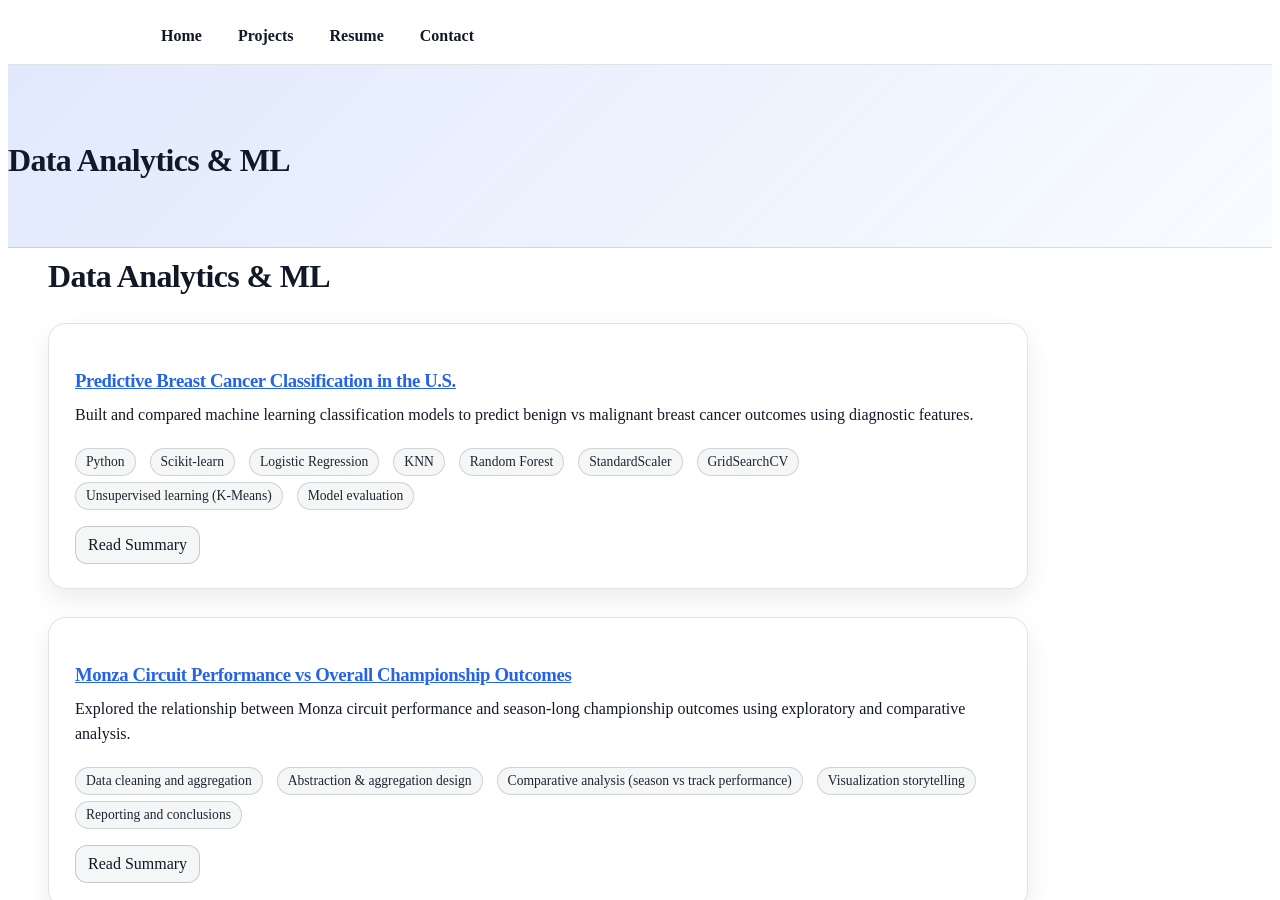
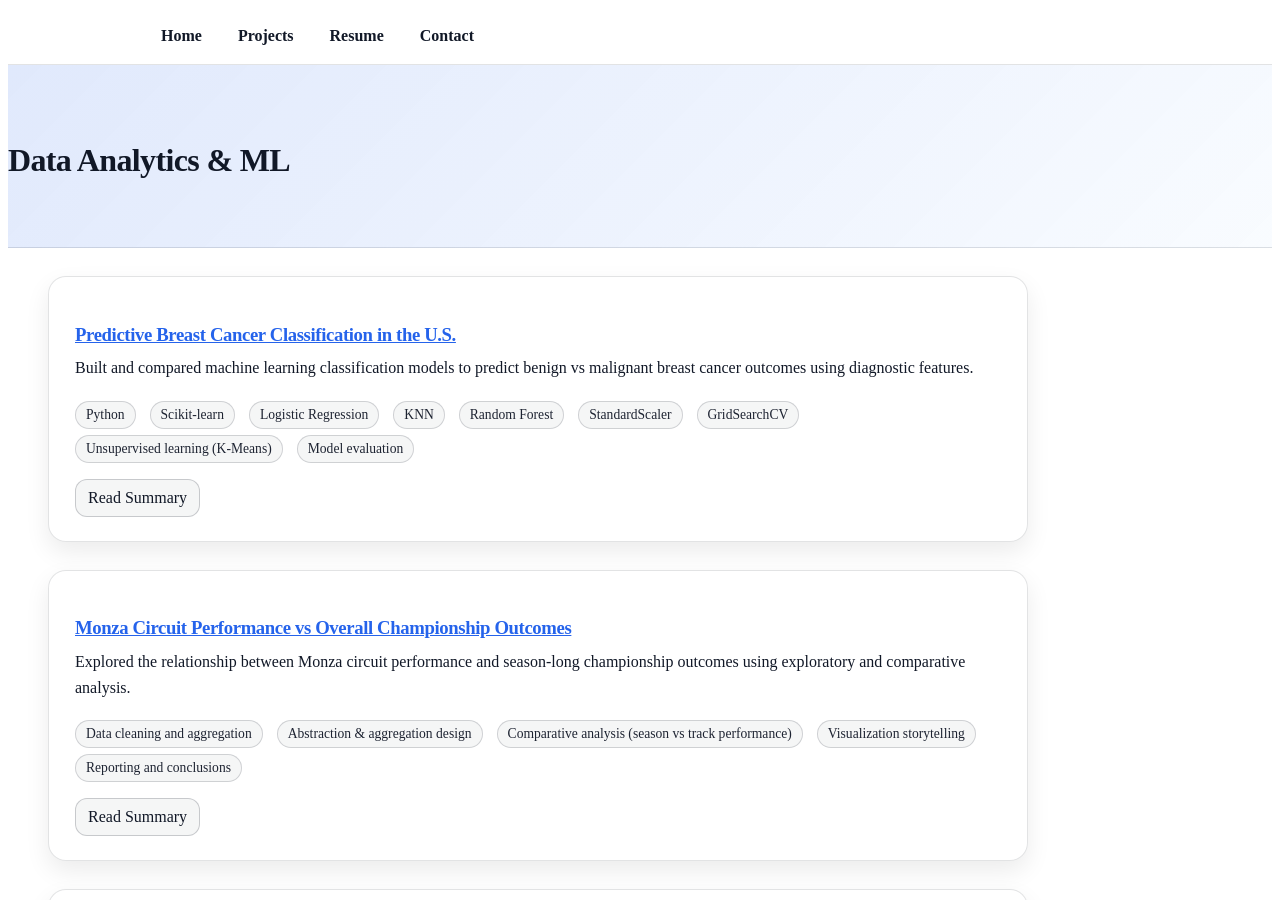
Before and after one commit to KaSho2/KaSho2.github.io, a Jekyll site: the page built from data-ml.md, in a window 1280 px wide and 900 px high. Built offline with Jekyll 4.4.1, drawn with Linux system fonts in a browser that asks for light colours.

Commit message:
Update data-ml.md

```diff
--- a/data-ml.md
+++ b/data-ml.md
@@ -6,7 +6,7 @@ permalink: /data-ml/
 
 <link rel="stylesheet" href="/assets/css/style.css">
 
-# Data Analytics & ML
+
 
 {% assign filtered = site.projects | where: "category", "Data Analytics & ML" %}
 {% for p in filtered %}
```
